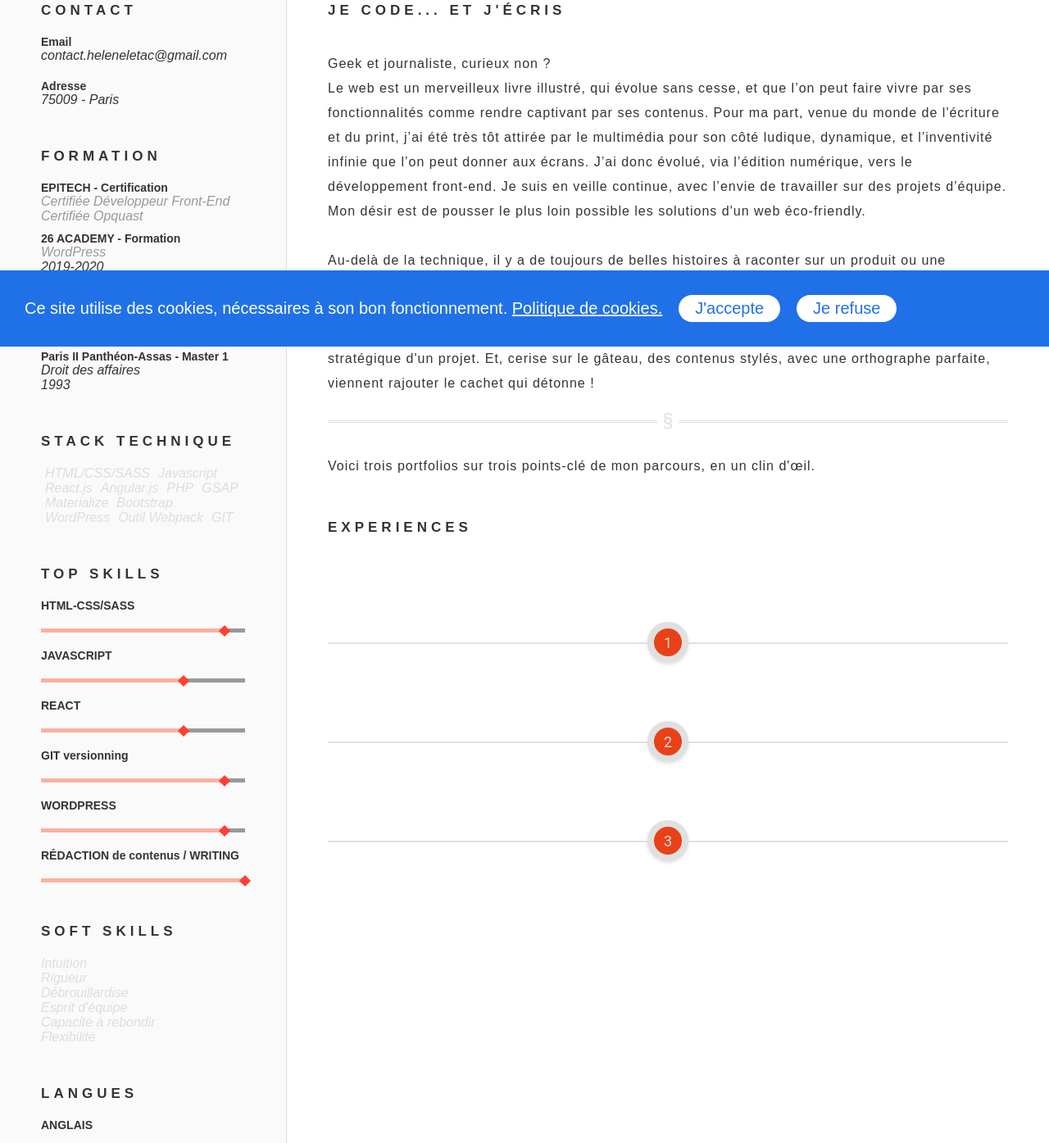
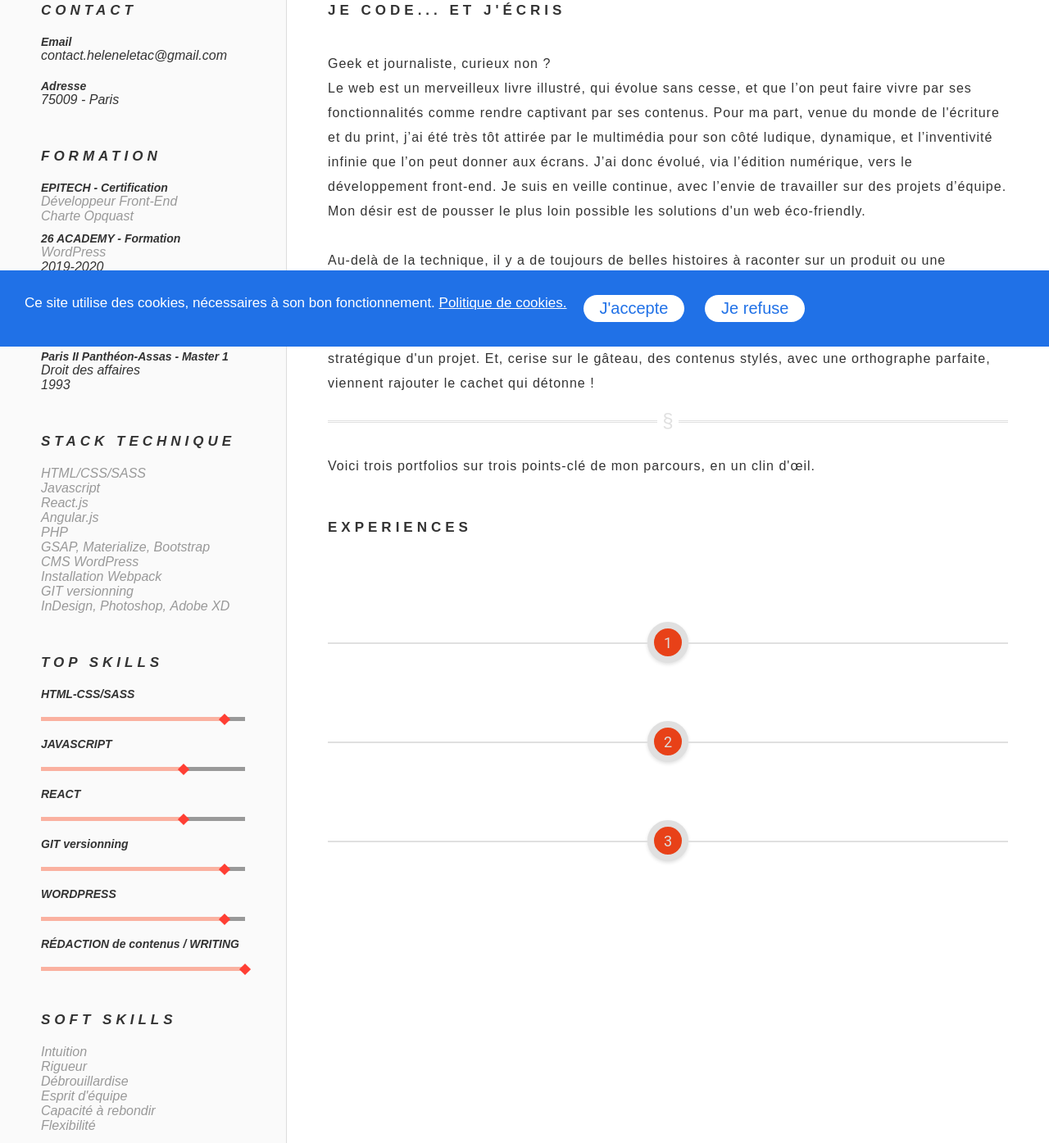
Before and after one commit to Letachelene/portfolio-cv, a website built with webpack: page src/index.html in a window 1280 px wide. Shown: the part 377-1772 px from the top of the page at 82% size. Built offline with nearby package versions, Linux system fonts and the light colour scheme; a web font is replaced by a local one.

Commit message:
aside definitive layout

```diff
--- a/src/assets/styles/_cookies.scss
+++ b/src/assets/styles/_cookies.scss
@@ -27,11 +27,10 @@
   width: 100%;
   display: flex;
   flex-flow: row wrap;
-  align-items: center;
   background: var(--cookie);
   color: #fff;
   padding: 3rem;
-  font-size: 2rem;
+  font-size: 1.7rem;
   position: fixed;
   bottom: 0;
   p{
@@ -42,3 +41,60 @@
      text-decoration: underline;
   }
 }
+
+// Bandeau cookie : media queries
+.cookiebar{
+@include xl{
+  display: flex;
+  flex-flow: column;
+}
+@include md{
+  display: flex;
+  flex-flow: column;
+}
+@include sm{
+  display: flex;
+  flex-flow: column;
+}
+@include xs{
+  display: flex;
+  flex-flow: column;
+}
+}
+.queries-cookie{
+  @include xl{
+    display: flex;
+    margin-top: 1rem;
+  }
+  @include md{
+    display: flex;
+    margin-top: 1rem;
+  }
+  @include sm{
+    display: flex;
+    flex-flow: row wrap;
+    margin-top: 1rem;
+  }
+  @include xs{
+    display: flex;
+    flex-flow: row wrap;
+    margin-top: 1rem;
+  }
+
+}
+
+.is-hidden{
+  @include xl{
+    display: none;
+  }
+  @include md{
+    display: none;
+  }
+  @include sm{
+    display: none;
+  }
+  @include xs{
+    display: none;
+  }
+
+}
--- a/src/assets/styles/_media-queries.scss
+++ b/src/assets/styles/_media-queries.scss
@@ -4,7 +4,7 @@
 @mixin xs{
   @media only screen and (max-width: 480px) {
     @content;
-    //background: pink;
+    background: pink;
   }
 }
 
--- a/src/assets/styles/_utils.scss
+++ b/src/assets/styles/_utils.scss
@@ -10,6 +10,11 @@
 
 .mb-2{
   margin-bottom: 2rem !important;
+}
+
+.align-flex{
+  display: flex !important;
+  flex-flow: nowrap !important;
 }
 
 /*.imag-2{
--- a/src/index.html
+++ b/src/index.html
@@ -44,12 +44,12 @@
           <h3>EPITECH - Certification</h3>
               <a href="./assets/images/Cert_Dev_CodEpitech.pdf" target="_blank">
                 <div class="text-hint scale-formation">
-                  <span>Certifiée Développeur Front-End</span>
+                  <span>Développeur Front-End</span>
               </div>
               </a>
               <a href="./assets/images/Cert_Opquast.pdf" target="_blank">
                 <div class="text-hint scale-formation">
-                  <span>Certifiée Opquast</span>
+                  <span>Charte Opquast</span>
               </div>
               </a>
           <h3>26 ACADEMY - Formation</h3>
@@ -65,22 +65,33 @@
           <h3>Paris II Panthéon-Assas - Master 1</h3>
           <p>Droit des affaires<br />1993</p>
         </div>
+        <!--Attention, débordement à régler dans ce block-->
         <div class="block">
           <h2 class="title-small">STACK TECHNIQUE</h2>
-          <div class="block-langages">
-            <div class="text-border scale-langages"><span>HTML/CSS/SASS</span></div>
-            <div class="text-border scale-langages"><span>Javascript</span></div>
-            <div class="text-border scale-langages"><span>React.js</span></div>
-            <div class="text-border scale-langages"><span>Angular.js</span></div>
-            <div class="text-border scale-langages"><span>PHP</span></div>
-            <div class="text-border scale-langages"><span>GSAP</span></div>
-            <div class="text-border scale-langages"><span>Materialize</span></div>
-            <div class="text-border scale-langages"><span>Bootstrap</span></div>
-            <div class="text-border scale-langages"><span>WordPress</span></div>
-            <div class="text-border scale-langages"><span>Outil Webpack</span></div>
-            <div class="text-border scale-langages"><span>GIT</span></div>
-          </div>
+            <div class="text-hint scale-formation"><span>HTML/CSS/SASS</span></div>
+            <div class="text-hint scale-formation"><span>Javascript</span></div>
+            <div class="text-hint scale-formation"><span>React.js</span></div>
+            <div class="text-hint scale-formation"><span>Angular.js</span></div>
+            <div class="text-hint scale-formation"><span>PHP</span></div>
+            <div class="text-hint">
+                <div class="align-flex">
+                  <div class="scale-formation"><span>GSAP,</span></div>&nbsp;
+                  <div class="scale-formation"><span>Materialize, </span></div>&nbsp;
+                  <div class="scale-formation"><span>Bootstrap</span></div>
+                </div>
+            </div>
+            <div class="text-hint scale-formation"><span>CMS WordPress</span></div>
+            <div class="text-hint scale-formation"><span>Installation Webpack</span></div>
+            <div class="text-hint scale-formation"><span>GIT versionning</span></div>
+            <div class="text-hint">
+                <div class="align-flex">
+                  <div class="scale-formation"><span>InDesign,</span></div>&nbsp;
+                  <div class="scale-formation"><span>Photoshop, </span></div>&nbsp;
+                  <div class="scale-formation"><span>Adobe XD</span></div>
+                </div>
+            </div>
         </div>
+
         <div class="block">
           <h2 class="title-small">TOP SKILLS</h2>
           <h3>HTML-CSS/SASS</h3>
@@ -116,12 +127,12 @@
         </div>
         <div class="block">
           <h2 class="title-small">SOFT SKILLS</h2>
-          <p class="text-border scale-softskills">Intuition</p>
-          <p class="text-border scale-softskills">Rigueur</p>
-          <p class="text-border scale-softskills">Débrouillardise</p>
-          <p class="text-border scale-softskills">Esprit d'équipe</p>
-          <p class="text-border scale-softskills">Capacité à rebondir</p>
-          <p class="text-border scale-softskills">Flexibilité</p>
+          <div class="text-hint scale-formation"><span>Intuition</span></div>
+          <div class="text-hint scale-formation"><span>Rigueur</span></div>
+          <div class="text-hint scale-formation"><span>Débrouillardise</span></div>
+          <div class="text-hint scale-formation"><span>Esprit d'équipe</span></div>
+          <div class="text-hint scale-formation"><span>Capacité à rebondir</span></div>
+          <div class="text-hint scale-formation"><span>Flexibilité</span></div>
         </div>
         <div class="block">
           <h2 class="title-small">LANGUES</h2>
@@ -522,8 +533,10 @@
           Ce site utilise des cookies, nécessaires à son bon fonctionnement.
           <a href="./cookies.html">Politique de cookies.</a>
         </p>
+        <div class="queries-cookie">
         <button class="button-cookie-ok" type="button" id="ok">J'accepte</button>
         <button class="button-cookie-no" type="button" id="no">Je refuse</button>
+        </div>
       </div>
 
     <!--<script src="./index.js" language="JavaScript" type="application/javascript"></script>-->
--- a/src/index.js
+++ b/src/index.js
@@ -173,8 +173,6 @@ btnTwo.addEventListener("click", (e) =>{
   });
 
 
-
-
 doCoolStuffOne();
 doCoolStuffTwo();
 doCoolStuffThree();
--- a/src/index.scss
+++ b/src/index.scss
@@ -83,9 +83,9 @@ header{
     margin: 0;
   }
   span{
-  /* Attention, span est un inline
+  /* Rappel, span est un inline
   sur un élément inline, les animations ne marchent pas
-  donc rajouter un display: inline-block*/
+  donc on rajoute un display: inline-block*/
     display: inline-block;
     animation: bounce 2s;
   }
@@ -129,63 +129,32 @@ aside{
   min-height: 1500px;
   max-width: 100% !important;
   //background: green;
+
   .block{
     margin-bottom: 5rem;
+    font-style: italic;
     h3{
       margin-bottom: 0;
       font-size: 1.4rem;
     }
     p{
-      margin: 0 0 2rem 0; // petit rappel : top, right, bottom, left (ordre aiguilles montre)
-      font-style: italic;
+      margin: 0 0 2rem 0;
     }
-
     .scale-formation{
      border-radius: 5px;
-     font-style: italic;
      transition: all 0.2s;
        &:hover {
        background: var(--border);
-       transform: scale(1.2);
+       transform: scale(1.3);
        transition: 0.2s;
-        span{
+       color: var(--middle);
+       max-width: 75%;
+       margin-left: 5%;
+       span{
          color: var(--middle);
        }
       }
     }
-
-
-     .scale-softskills {
-       margin: 0;
-       border-radius: 5px;
-       font-style: italic;
-       transition: all 0.2s;
-       &:hover{
-         background: var(--border);
-         color: var(--middle);
-         transform: scale(1.2);
-         transition: 0.2s;
-       }
-     }
-
-     .block-langages{
-       display: flex;
-       flex-flow :row wrap;
-       .scale-langages{
-         margin: 0;
-         transition: all 0.2s;
-         border-radius: 5px;
-         font-style: italic;
-         padding: 0 0.5rem;
-         &:hover{
-           color: var(--text);
-           transform: scale(1.5);
-           transition: 0.3s;
-         }
-       }
-     }
-
-
 
 
     .bar-skill{
@@ -283,6 +252,7 @@ aside{
       }
     }
   }
+
 
 }
 
```
